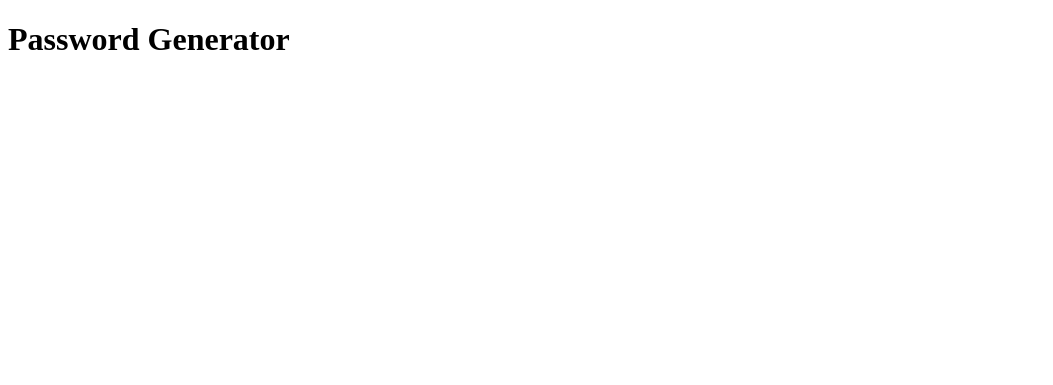
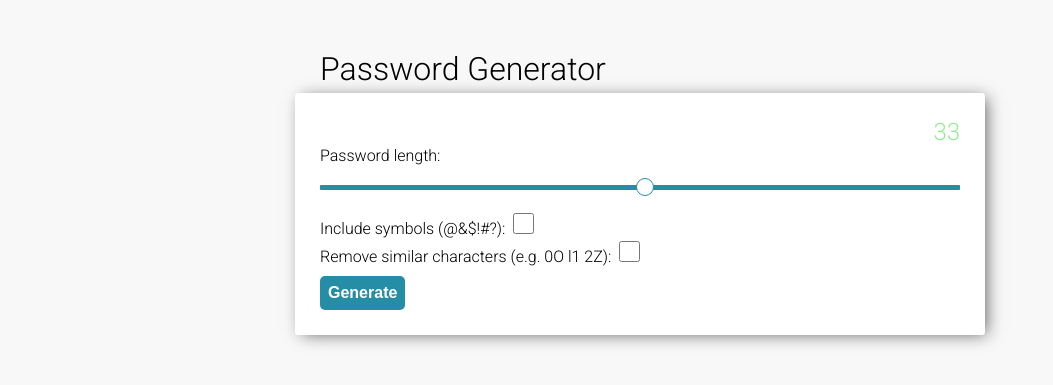
Before and after one commit to KaliLovesTech/Django_Password_Generator, a Django app: page / in a window 1280 px wide. Shown: the top 385 px of the page, without its empty margins (0-1053 px from the left). Run offline with Django 4.2, Linux system fonts and the light colour scheme.

Commit message:
finished project

```diff
--- /dev/null
+++ b/passgenerator/passgen/forms.py
@@ -0,0 +1,21 @@
+from django import forms
+from django.forms.widgets import NumberInput
+
+class RangeInput(NumberInput):
+    input_type = 'range'
+
+class PassGenForm(forms.Form):
+    length = forms.IntegerField(
+        label='Password length',
+        required=True,
+        widget=RangeInput(attrs={'min': '1', 'max': '64', 'class': 'range', 'id': 'lengthRangeInput'}))
+
+    include_symbols = forms.BooleanField(
+        label='Include symbols (@&$!#?)',
+        required=False,
+        widget=forms.CheckboxInput(attrs={'class': 'CheckboxInput'}))
+
+    remove_similar_characters = forms.BooleanField(
+        label='Remove similar characters (e.g. 0O l1 2Z)',
+        required=False,
+        widget=forms.CheckboxInput(attrs={'class': 'CheckboxInput'}))
--- /dev/null
+++ b/passgenerator/passgen/static/passgen/styles.css
@@ -0,0 +1,200 @@
+@import url('https://fonts.googleapis.com/css2?family=Roboto:ital,wght@0,100;0,300;0,400;0,500;0,700;0,900;1,100;1,300;1,400;1,500;1,700;1,900&display=swap');
+
+body {
+    font-family: roboto, sans-serif;
+    font-weight: 300;
+    background-color: #f8f8f8;
+}
+
+.titleContainer {
+    width: 50vw;
+    margin: 50px auto 0 auto;
+}
+
+.title {
+    margin: 0;
+    margin-bottom: 5px;
+    font-weight: 300;
+}
+
+.submitButton {
+    padding: 8px 8px;
+    background-color: #258ea6;
+    color: #fff;
+    border: none;
+    border-radius: 5px;
+    font-size: 1rem;
+    margin-top: 10px;
+    cursor: pointer;
+    font-weight: 600;
+    transition: 0.3s;
+}
+
+.submitButton:hover {
+    background-color: #2fa7c2;
+    transition: 0.3s;
+}
+
+.card {
+    width: 50vw;
+    padding: 25px;
+    margin: 0 auto;
+    -webkit-box-shadow: 4px 2px 16px -3px rgba(92,92,92,1);
+    -moz-box-shadow: 4px 2px 16px -3px rgba(92,92,92,1);
+    box-shadow: 4px 2px 16px -3px rgba(92,92,92,1);
+    border-radius: 3px;
+    background-color: white;
+}
+
+input[type=range] {
+    height: 25px;
+    -webkit-appearance: none;
+    margin: 10px 0;
+    width: 100%;
+}
+
+input[type=range]:focus {
+    outline: none;
+}
+
+input[type=range]::-webkit-slider-runnable-track {
+    width: 100%;
+    height: 5px;
+    cursor: pointer;
+    animate: 0.2s;
+    box-shadow: 0px 0px 0px #000000;
+    background: #258EA6;
+    border-radius: 1px;
+    border: 0px solid #000000;
+}
+
+input[type=range]::-webkit-slider-thumb {
+    box-shadow: 0px 0px 0px #000000;
+    border: 1px solid #258EA6;
+    height: 18px;
+    width: 18px;
+    border-radius: 25px;
+    background: #ffffff;
+    cursor: pointer;
+    -webkit-appearance: none;
+    margin-top: -7px;
+}
+
+input[type=range]:focus::-webkit-slider-runnable-track {
+    background: #258EA6;
+}
+
+input[type=range]::-moz-range-track {
+    width: 100%;
+    height: 5px;
+    cursor: pointer;
+    animate: 0.2s;
+    box-shadow: 0px 0px 0px #000000;
+    background: #258EA6;
+    border-radius: 1px;
+    border: 0px solid #000000;
+}
+
+input[type=range]::-moz-range-thumb {
+    box-shadow: 0px 0px 0px #000000;
+    border: 1px solid #258EA6;
+    height: 18px;
+    width: 18px;
+    border-radius: 25px;
+    background: #fff;
+    cursor: pointer;
+}
+
+input[type=range]::-ms-track {
+    width: 100%;
+    height: 5px;
+    cursor: pointer;
+    animate: 0.2s;
+    background: transparent;
+    border-color: transparent;
+    color: transparent;
+}
+
+input[type=range]::-ms-fill-lower {
+    background: #258EA6;
+    border: 0px solid #000000;
+    border-radius: 2px;
+    box-shadow: 0px 0px 0px #000000;
+}
+
+input[type=range]::-ms-fill-upper {
+    background: #258EA6;
+    border: 0px solid #000000;
+    border-radius: 2px;
+    box-shadow: 0px 0px 0px #000000;
+}
+
+input[type=range]::-ms-thumb {
+    margin-top: 1px;
+    box-shadow: 0px 0px 0px #000000;
+    border: 1px solid #258EA6;
+    height: 18px;
+    width: 18px;
+    border-radius: 25px;
+    background: #fff;
+    cursor: pointer;
+}
+
+input[type=range]:focus::-ms-fill-lower {
+    background: #258EA6;
+}
+
+input[type=range]:focus::-ms-fill-upper {
+    background: #258EA6;
+}
+
+.inputContainer input[type="checkbox"] {
+  height: 1.3rem;
+  width: 1.3rem;
+  cursor: pointer;
+  position: relative;
+  -webkit-transition: .5s;
+  transition: .5s;
+  border-radius: 4em;
+}
+
+.backButton {
+    padding: 5px 8px;
+    color: #258ea6;
+    border: none;
+    border-radius: 5px;
+    font-size: 1rem;
+    margin-top: 50px;
+    margin-left: 25px;
+    cursor: pointer;
+    text-decoration: none;
+    font-weight: 400;
+    transition: 0.3s;
+}
+
+.backButton:hover {
+    color: #31b0cc;
+    transition: 0.3s;
+}
+
+.password {
+    margin: 15px auto;
+    font-weight: 400;
+    word-break: break-all;
+}
+
+.lengthRange {
+    text-align: right;
+    font-size: 1.5rem;
+    margin: 0;
+}
+
+@media only screen and (max-width: 600px) {
+    .card {
+        width: 85%;
+    }
+
+    .titleContainer {
+        width: 85%;
+    }
+}
--- a/passgenerator/passgen/templates/passgen/index.html
+++ b/passgenerator/passgen/templates/passgen/index.html
@@ -1,12 +1,51 @@
+{% load static %}
+
 <!DOCTYPE html>
 <html lang="en">
 <head>
     <meta charset="UTF-8">
     <meta http-equiv="X-UA-Compatible" content="IE=edge">
     <meta name="viewport" content="width=device-width, initial-scale=1.0">
-    <title>Password</title>
+    <link rel="stylesheet" type="text/css" href="{% static 'passgen/styles.css' %}" />
+    <title>Password Generator</title>
 </head>
 <body>
-    <h1>Password Generator</h1>
+    <div class="titleContainer">
+        <h1 class="title">Password Generator</h1>
+    </div>
+
+    <div class="card">
+        <form method="Post">
+            {%csrf_token%}
+            <p class="lengthRange"><span id="lengthRange"></span></p>
+            {% for field in form %}
+            <div class="inputContainer">
+                {{ field.errors }}
+                {{ field.label_tag }} {{ field }}
+            </div>
+            {% endfor %}
+
+            <button class="submitButton">Generate</button>
+        </form>
+    </div>
+    <script>
+        const slider = document.getElementById('lengthRangeInput')
+        let output = document.getElementById('lengthRange')
+        output.innerHTML = slider.value
+
+        output.style.color = '#90ee90'
+        slider.oninput = function() {
+            if (this.value <= 10) {
+                // red
+                output.style.color = '#ff0000';
+            } else if (this.value < 20) {
+                // orange
+                output.style.color = '#ffbf00';
+            } else {
+                output.style.color = '#90ee90'
+            }
+            output.innerHTML = this.value
+        }
+    </script>
 </body>
 </html>
--- a/passgenerator/passgen/views.py
+++ b/passgenerator/passgen/views.py
@@ -1,9 +1,29 @@
+import string
+import re
+import random
+
 from django.shortcuts import render
 from django.views import View
+from .forms import PassGenForm
 
 class Index(View):
     def get(self, request):
-        return render(request, 'passgen/index.html')
+        form = PassGenForm()
+        context = {'form': form}
+        return render(request, 'passgen/index.html', context)
 
     def post(self, request):
-        pass
+        form = PassGenForm(request.POST)
+        if form.is_valid():
+            available_characters = string.ascii_letters + string.digits
+
+            if form.cleaned_data['include_symbols']:
+                available_characters += string.punctuation
+
+            if form.cleaned_data['remove_similar_characters']:
+                ambiguous_characters = ['Z', '2', 'l', '1', '0', 'O', 'o']
+                available_characters = re.sub('|'.join(ambiguous_characters), "", available_characters)
+
+            password = ''.join(random.choice(available_characters) for i in range(form.cleaned_data['length']))
+
+        return render(request, 'passgen/password.html', {'password': password})
```
Also changed, not shown: passgenerator/passgen/templates/passgen/password.html (added, +22 -0 lines).
